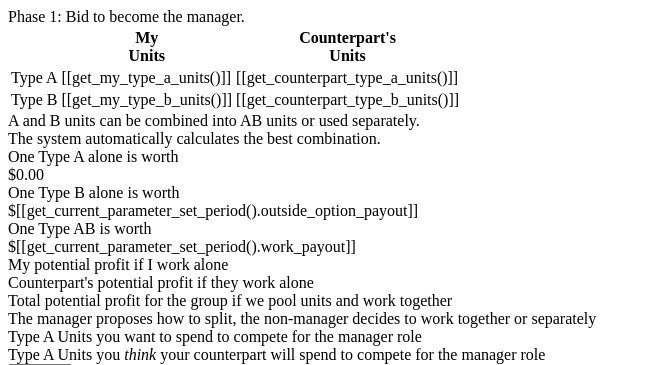
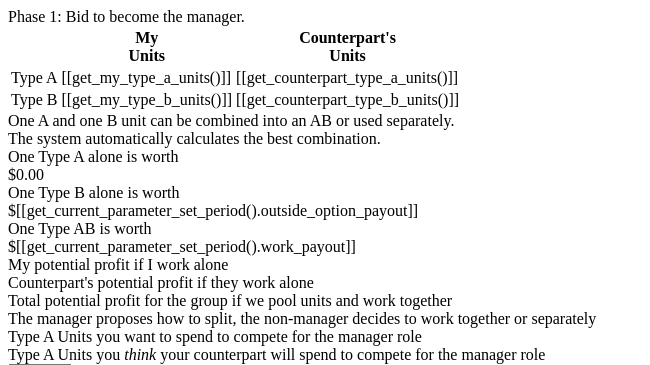
Before and after one commit to jeffreykirchner/manager_contest, a Django app: template main/templates/subject/subject_home/phase_1/phase_1_card.html in a window 1280 px wide. Shown: the top 365 px of the page, without its empty margins (0-650 px from the left). Run offline with Django 3.2, Linux system fonts and the light colour scheme; the template is opened without the code that fills it, so the values that code supplies are empty; parts of the project's set-up code (start-up, migrations or seed data) failed here and were passed over.

Commit message:
Update instructional text for clarity in phase cards

```diff
--- a/main/templates/subject/subject_home.html
+++ b/main/templates/subject/subject_home.html
@@ -68,7 +68,7 @@
     </div>
 
     <!-- instructions -->
-    <div class="row justify-content-lg-center mt-4" v-cloak v-show="session.world_state.current_experiment_phase == 'Instructions'">
+    <div class="row justify-content-lg-center mt-4 mb-4" v-cloak v-show="session.world_state.current_experiment_phase == 'Instructions'">
         <div class="col-md">
             {%include "subject/subject_home/instructions/instructions_card.html"%}
         </div>
--- a/main/templates/subject/subject_home/phase_1/phase_1_card.html
+++ b/main/templates/subject/subject_home/phase_1/phase_1_card.html
@@ -56,7 +56,7 @@
 
         <div class="row justify-content-center mt-0 pt-0 fs-6" >
             <div class="col-auto text-center">
-                A and B units can be combined into AB units or used separately.<br>
+                One A and one B unit can be combined into an AB  or used separately.<br>
                 The system automatically calculates the best combination.
             </div>
         </div>
--- a/main/templates/subject/subject_home/phase_2_manager/phase_2_manager_card.html
+++ b/main/templates/subject/subject_home/phase_2_manager/phase_2_manager_card.html
@@ -57,7 +57,7 @@
 
         <div class="row justify-content-center mt-0 pt-0 fs-6" >
             <div class="col-auto text-center">
-                A and B units can be combined into AB units or used separately.<br>
+                 One A and one B unit can be combined into an AB  or used separately.<br>
                 The system automatically calculates the best combination.
             </div>
         </div>
--- a/main/templates/subject/subject_home/phase_2_worker/phase_2_worker_card.html
+++ b/main/templates/subject/subject_home/phase_2_worker/phase_2_worker_card.html
@@ -56,7 +56,7 @@
 
         <div class="row justify-content-center mt-0 pt-0 fs-6" >
             <div class="col-auto text-center">
-                A and B units can be combined into AB units or used separately.<br>
+                 One A and one B unit can be combined into an AB  or used separately.<br>
                 The system automatically calculates the best combination.
             </div>
         </div>
```
